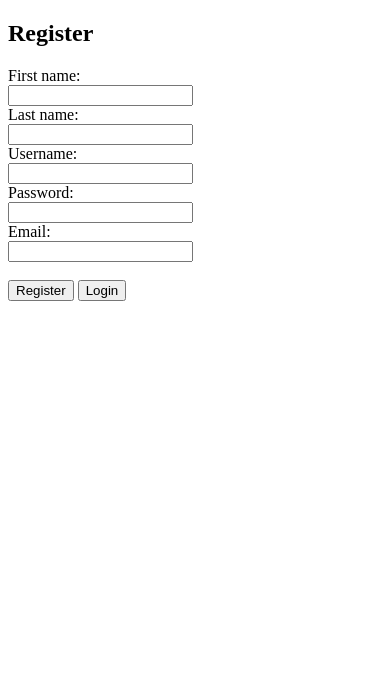
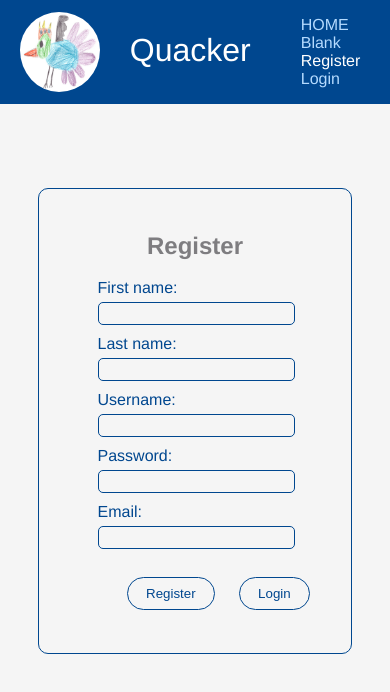
Before and after one commit to lynnoj/comp4537-termproject-client, a website: page views/register.html in a window 390 px wide. Drawn offline with Linux system fonts and the light colour scheme.

Commit message:
all REST apis working

```diff
--- a/public/css/login.css
+++ b/public/css/login.css
@@ -29,6 +29,7 @@ body
 #nav-bar-left
 {
 	display: flex;
+    margin-left: 2vw;
 }
 
 #nav-bar-left img
@@ -50,6 +51,7 @@ body
 {
 	display: flex;
 	flex-direction: row;
+    margin-right: 2vw;
 }
 
 #courses li
@@ -75,6 +77,7 @@ body
 #current-link
 {
 	padding-right: 10px;
+    padding-left: 10px;
 	color: white;
 }
 
@@ -157,8 +160,19 @@ button:hover
         align-items: center;
     }
 
+    .login-container label
+    {
+        margin-left: 10vw;
+    }
+
     .login-container input
     {
         width: 70%;
+        margin-left: 10vw;
+    }
+
+    .button-container
+    {
+        margin-left: 15vw;
     }
 }
--- a/public/css/main.css
+++ b/public/css/main.css
@@ -29,6 +29,7 @@ body
 #nav-bar-left
 {
 	display: flex;
+	margin-left: 2vw;
 }
 
 #nav-bar-left img
@@ -50,6 +51,7 @@ body
 {
 	display: flex;
 	flex-direction: row;
+	margin-right: 2vw;
 }
 
 #courses li
@@ -75,6 +77,7 @@ body
 #current-link
 {
 	padding-right: 10px;
+	padding-left: 10px;
 	color: white;
 }
 
--- a/public/css/register.css
+++ b/public/css/register.css
@@ -1,3 +1,178 @@
-p{
-    color:red;
+html
+{
+	scroll-behavior: smooth;
 }
+
+body
+{
+	margin: 0 0 0 0;
+	font-family: Helvetica;
+	background-color: rgb(245, 245, 245);
+}
+
+#flex-wrapper
+{
+	flex-direction: column;
+}
+
+/* Navigation Bar */
+#nav-bar
+{
+	display: flex;
+	justify-content: space-between;
+	align-items: center;
+	background-color: rgb(0, 71, 143);
+	/*border-bottom: 1px;*/
+	/*border-bottom-color: rgb(0, 51, 143);*/
+}
+
+#nav-bar-left
+{
+	display: flex;
+    margin-left: 2vw;
+}
+
+#nav-bar-left img
+{
+	padding: 12px 10px 8px 12px;
+	height: 80px;
+	width: 80px;
+	border-radius: 50%;
+}
+
+#nav-bar-left p
+{
+	padding-left: 20px;
+	font-size: 32px;
+	color: white;
+}
+
+#courses
+{
+	display: flex;
+	flex-direction: row;
+    margin-right: 2vw;
+}
+
+#courses li
+{
+	list-style-type: none;
+	float: left;
+}
+
+#courses a
+{
+	text-decoration: none;
+	text-align: center;
+	padding-right: 10px;
+	padding-left: 10px;
+	color: rgb(181, 219, 255);
+}
+
+#courses a:hover
+{
+	color: rgb(250, 205, 29);
+}
+
+#current-link
+{
+	padding-right: 10px;
+    padding-left: 10px;
+	color: white;
+}
+
+/* Picture */
+#picture img
+{
+	height: 250px;
+	width: 250px;
+	border-radius: 8px;
+	box-shadow: 5px 5px 8px grey;
+	margin-top: 12px;
+	margin-left: 12px;
+}
+
+.register-wrapper
+{
+    margin-top: 10vh;
+    display: flex;
+    justify-content: center;
+}
+
+.register-container
+{
+    padding: 5vh 5vw 5vh 5vw;
+    border: 1px solid rgb(0, 71, 143);
+    border-radius: 10px;
+    justify-content: center;
+}
+
+.register-container h2
+{
+    margin-top: 0;
+    color: rgb(126, 125, 128);
+    text-align: center;
+}
+
+.register-container label
+{
+    margin-bottom: 30px;
+
+    color: rgb(0, 71, 143);
+}
+
+.register-container input
+{
+    width: 100%;
+    margin-top: 5px;
+    margin-bottom: 10px;
+    padding-top: 3px;
+    padding-bottom: 3px;
+    border: 1px solid rgb(0, 71, 143);
+    border-radius: 5px;
+    background-color: rgb( 245, 245, 245);
+}
+
+button
+{
+	margin-left: 10px;
+	margin-right: 10px;
+	padding: 8px 18px 8px 18px;
+	border-radius: 5vw;
+	border: 1px solid rgb(0, 71, 143);
+	background-color: rgb( 245, 245, 245);
+	color: rgb(0, 71, 143);
+	outline: none;
+}
+
+button:hover
+{
+	background-color: rgb(0, 71, 143);
+	color: white;
+}
+
+@media only screen and (max-width: 768px)
+{
+    .register-container
+    {
+        width: 70%;
+        justify-content: center;
+        align-items: center;
+    }
+
+    .register-container label
+    {
+        margin-left: 10vw;
+    }
+
+    .register-container input
+    {
+        width: 70%;
+        margin-left: 10vw;
+    }
+
+    .button-container
+    {
+        margin-left: 15vw;
+    }
+}
--- a/views/register.html
+++ b/views/register.html
@@ -1,33 +1,93 @@
 <!DOCTYPE html>
 <html>
+
 <head>
   <meta charset="utf-8">
   <link rel="stylesheet" type="text/css" href="/css/register.css">
   <meta name="viewport" content="width=device-width, initial-scale=1">
   <title>Register</title>
 </head>
+
 <body>
 
-    <h2>Register</h2>
+  <!-- Navigation Bar -->
+  <div id="nav-bar">
 
+    <div id="nav-bar-left">
 
-    <label for="fname">First name:</label><br>
-    <input type="text" id="fname" name="fname"><br>
-    <label for="lname">Last name:</label><br>
-    <input type="text" id="lname" name="lname"><br>
-    <label for="username">Username:</label><br>
-    <input type="text" id="username" name="username"><br>
-    <label for="password">Password:</label><br>
-    <input type="password" id="password" name="password"><br>
-    <label for="email">Email:</label><br>
-    <input type="email" id="email" name="email"><br><br>
-    <button id="register">Register</button>
-    <button id="login">Login</button>
-    <script src="/js/register.js"></script>
-    <div id ="errorDiv">
+      <div>
+        <a href="main.html"><img src="/images/logo.jpg" alt="Icon"></a>
+      </div>
+
+      <div>
+        <p>Quacker</p>
+      </div>
 
     </div>
 
+    <div id="courses">
 
+      <ul>
+        <li><a href="/4537/termproject/API/V1/main">HOME</a></li>
+        <li><a href="">Blank</a></li>
+        <li id="current-link">Register</li>
+        <li><a href="/4537/termproject/API/V1/login">Login</a></li>
+      </ul>
+
+    </div>
+
+  </div>
+
+  <!-- Register -->
+  <div class="register-wrapper">
+    <div class="register-container">
+
+      <div>
+        <h2>Register</h2>
+      </div>
+
+      <div>
+        <label for="fname">First name:</label><br>
+      </div>
+      <div>
+        <input type="text" id="fname" name="fname"><br>
+      </div>
+      <div>
+        <label for="lname">Last name:</label><br>
+      </div>
+      <div>
+        <input type="text" id="lname" name="lname"><br>
+      </div>
+      <div>
+        <label for="username">Username:</label><br>
+      </div>
+      <div>
+        <input type="text" id="username" name="username"><br>
+      </div>
+      <div>
+        <label for="password">Password:</label><br>
+      </div>
+      <div>
+        <input type="password" id="password" name="password"><br>
+      </div>
+      <div>
+        <label for="email">Email:</label><br>
+      </div>
+      <div>
+        <input type="email" id="email" name="email"><br><br>
+      </div>
+      <div class="button-container">
+        <button id="register">Register</button>
+        <button id="login">Login</button>
+      </div>
+      <div id="errorDiv">
+
+      </div>
+
+    </div>
+  </div>
+
+  <script src="/js/register.js"></script>
 </body>
+
 </html>
```
Also changed, not shown: public/js/main.js (+18 -6 lines), public/js/quack.js (+33 -2 lines), views/login.html (+5 -4 lines), views/main.html (+1 -1 lines). Lines whose indentation alone changed are shown as unchanged.
